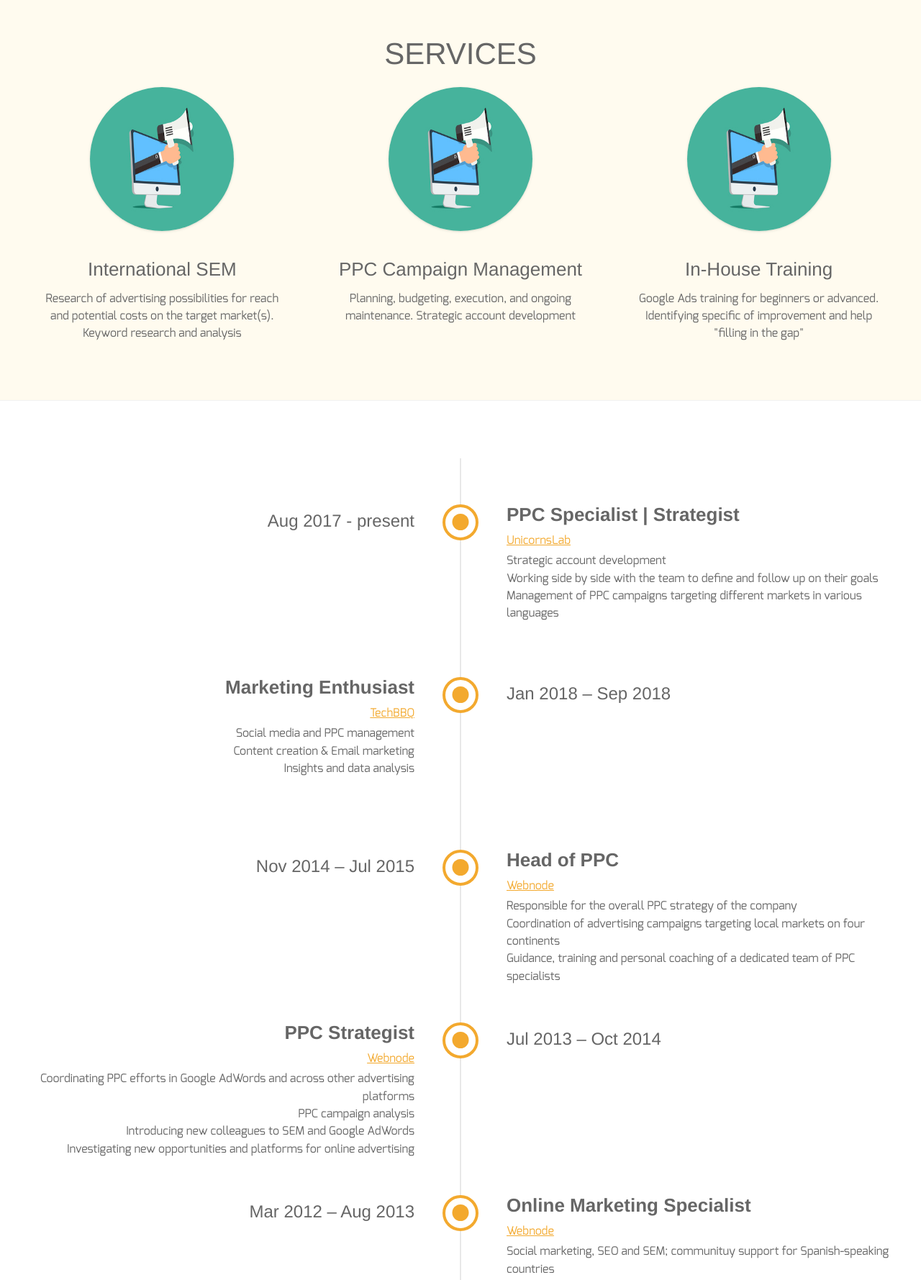
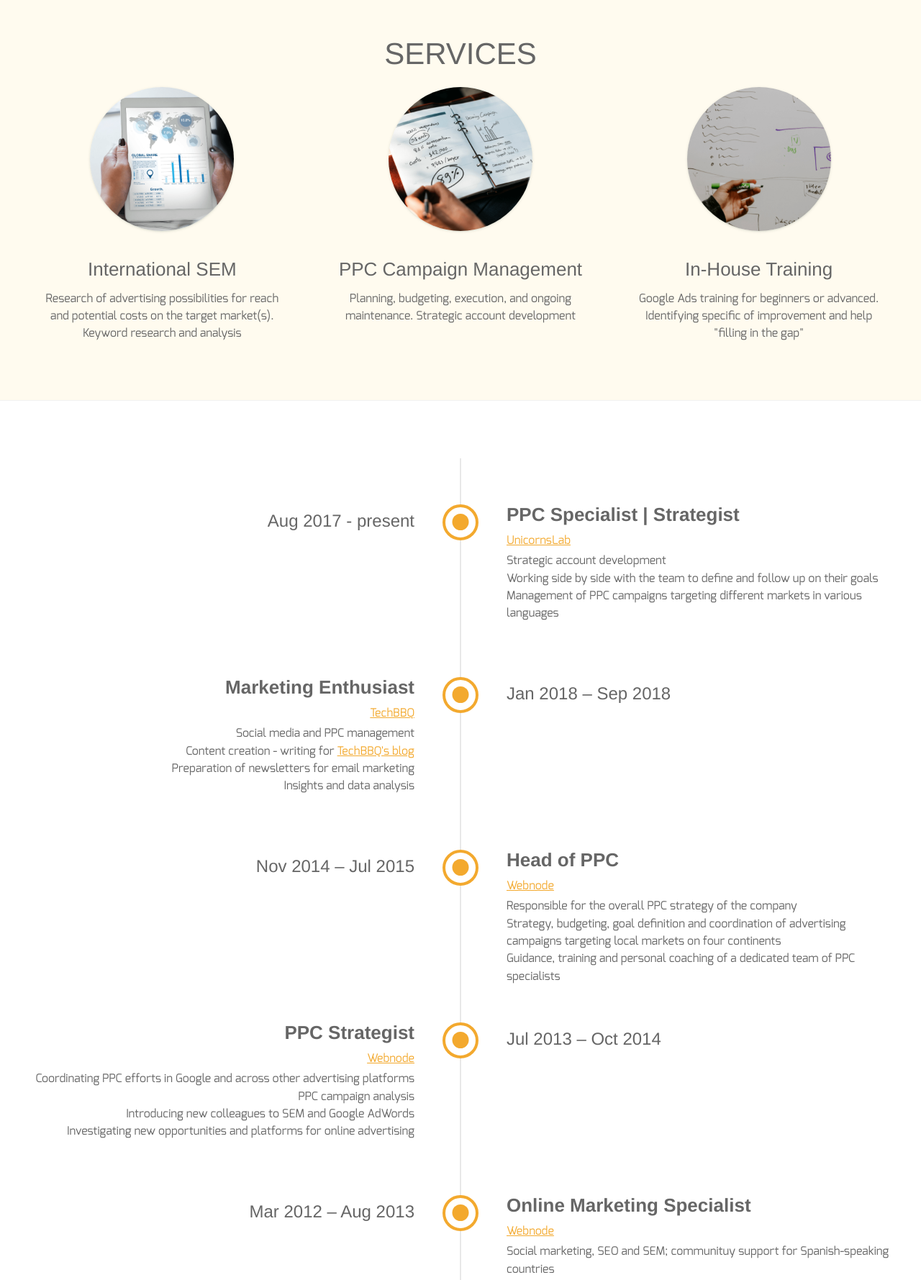
Before and after one commit to vydimitrov/ppc-adviser, a website: page index.html in a window 1280 px wide. Shown: the part 1260-3039 px from the top of the page at 72% size. Drawn offline with Linux system fonts and the light colour scheme; a web font is replaced by a local one.

Commit message:
Add services images Fix copy on timeline

```diff
--- a/assets/scss/sections/_timeline.scss
+++ b/assets/scss/sections/_timeline.scss
@@ -49,6 +49,10 @@ $timeline-padding: 64px;
             border-radius: 50%;
             background: $main-color;
         }
+
+        &:last-child {
+            min-height: initial;
+        }
     }
 
     .timeline-left {
@@ -86,5 +90,11 @@ $timeline-padding: 64px;
     ul {
         list-style-type: none;
         padding: 0;
+
+        li {
+            a {
+                color: $main-color;
+            }
+        }
     }
 }
--- a/index.html
+++ b/index.html
@@ -61,7 +61,7 @@
         <div class="col-sm-4">
           <div class="service-inner">
             <div class="service-image-wrapper">
-              <img src="assets/images/ads-img.jpg" alt="">
+              <img src="assets/images/international-ppc-rawpixel.png" alt="">
             </div>
             <h3 class="h4">International SEM</h3>
             <p class="service-description">Research of advertising possibilities for reach and potential costs on the target market(s). Keyword research and analysis</p>
@@ -71,7 +71,7 @@
         <div class="col-sm-4">
           <div class="service-inner">
             <div class="service-image-wrapper">
-              <img src="assets/images/ads-img.jpg" alt="">
+              <img src="assets/images/ppc-managment-rawpixel.png" alt="">
             </div>
             <h3 class="h4">PPC Campaign Management</h3>
             <p class="service-description">Planning, budgeting, execution, and ongoing maintenance. Strategic account development</p>
@@ -81,7 +81,7 @@
         <div class="col-sm-4">
           <div class="service-inner">
             <div class="service-image-wrapper">
-              <img src="assets/images/ads-img.jpg" alt="">
+              <img src="assets/images/training-kaleidico.png" alt="">
             </div>
             <h3 class="h4">In-House Training</h3>
             <p class="service-description">Google Ads training for beginners or advanced. Identifying specific of improvement and help "filling in the gap"</p>
@@ -117,7 +117,8 @@
               <a class="link" href="">TechBBQ</a>
               <ul>
                 <li>Social media and PPC management</li>
-                <li>Content creation & Email marketing</li>
+                <li>Content creation - writing for <a href="https://blog.techbbq.dk/?author=5ad458117d062da89721a719">TechBBQ's blog</a></li>
+                <li>Preparation of newsletters for email marketing</li>
                 <li>Insights and data analysis</li>
               </ul>
           </div>
@@ -135,7 +136,7 @@
             <a class="link" href="">Webnode</a>
             <ul>
               <li>Responsible for the overall PPC strategy of the company </li>
-              <li>Coordination of advertising campaigns targeting local markets on four continents </li>
+              <li>Strategy, budgeting, goal definition and coordination of advertising campaigns targeting local markets on four continents</li>
               <li>Guidance, training and personal coaching of a dedicated team of PPC specialists</li>
             </ul>
           </div>
@@ -146,7 +147,7 @@
               <h4 class="position">PPC Strategist</h4>
               <a class="link" href="">Webnode</a>
               <ul>
-               <li>Coordinating PPC efforts in Google AdWords and across other advertising platforms </li>
+               <li>Coordinating PPC efforts in Google and across other advertising platforms</li>
                <li>PPC campaign analysis</li>
                <li>Introducing new colleagues to SEM and Google AdWords </li>
                <li>Investigating new opportunities and platforms for online advertising</li>
@@ -182,7 +183,7 @@
           <div class="service-image-wrapper">
             <h3 class="service-name h4">International SEM</h3>
             <div class="service-image">
-              <img src="assets/images/ads-img.jpg" alt="">
+              <img src="assets/images/international-ppc-rawpixel.png" alt="">
             </div>
           </div>
           <div class="service-description">
@@ -209,7 +210,7 @@
           <div class="service-image-wrapper">
             <h3 class="service-name h4">PPC Campaign Management</h3>
             <div class="service-image">
-              <img src="assets/images/ads-img.jpg" alt="">
+              <img src="assets/images/ppc-managment-rawpixel.png" alt="">
             </div>
           </div>
       </div>
@@ -218,7 +219,7 @@
           <div class="service-image-wrapper">
             <h3 class="service-name h4">PPC Training</h3>
             <div class="service-image">
-              <img src="assets/images/ads-img.jpg" alt="">
+              <img src="assets/images/training-kaleidico.png" alt="">
             </div>
           </div>
           <div class="service-description">
```
Also changed, not shown: assets/css/app.css, assets/images/international-ppc-rawpixel.png (added), assets/images/ppc-managment-rawpixel.png (added), assets/images/training-kaleidico.png (added).
